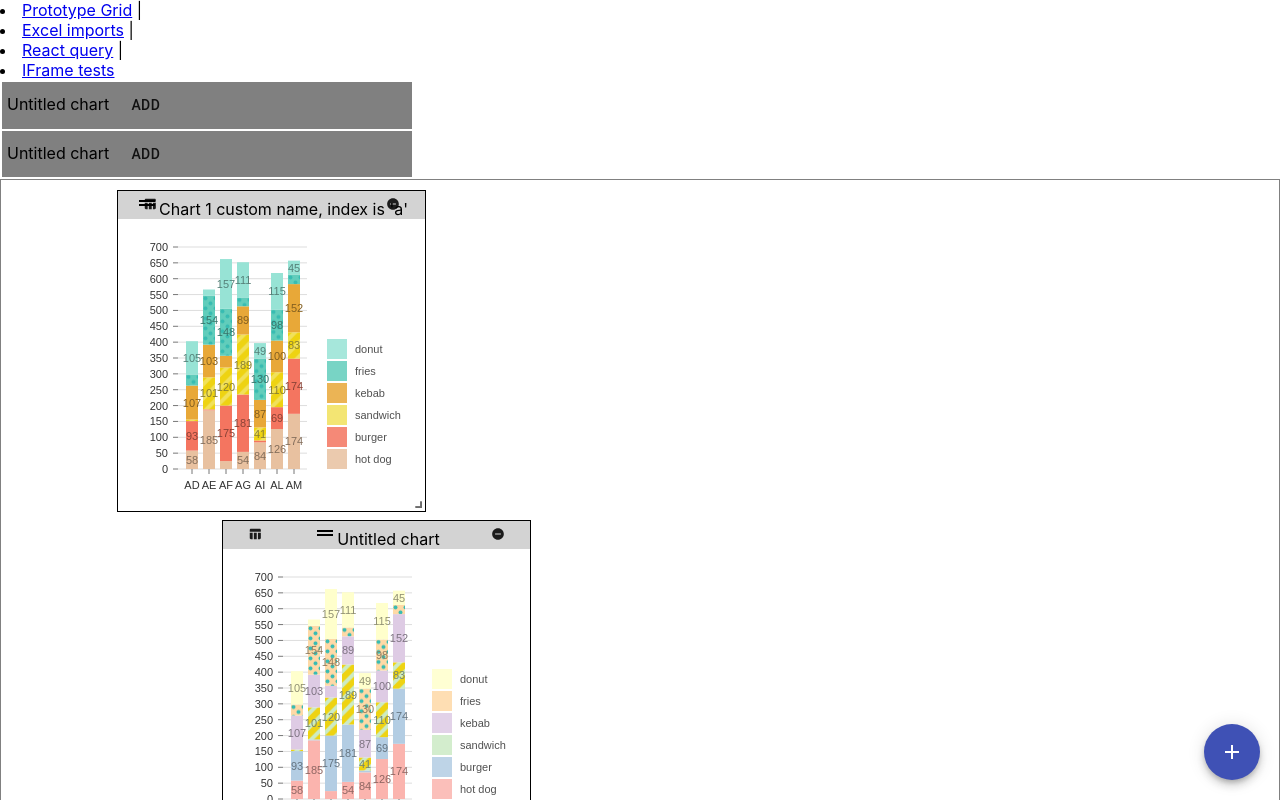
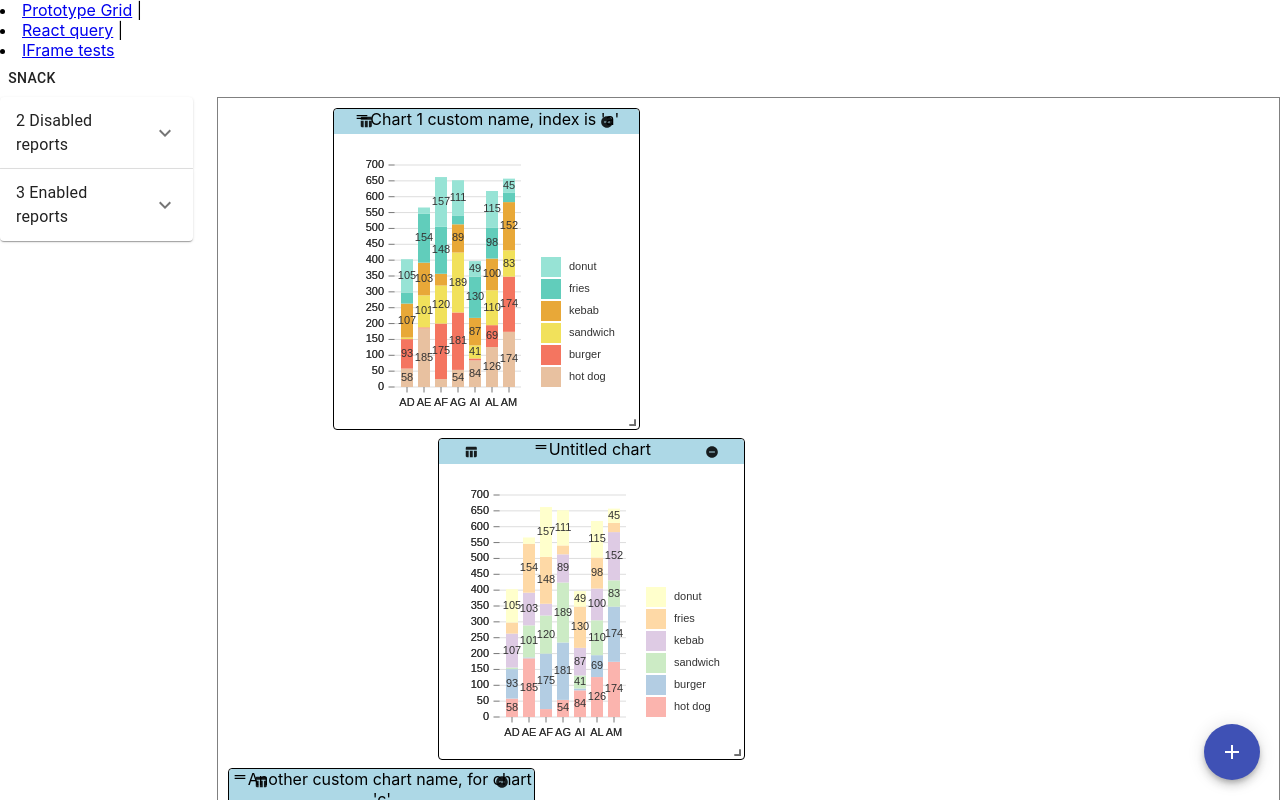
Before and after one commit to Pingco-Interns/insights, a React (Create React App) app: page / in a window 1280 px wide. Shown: the top 800 px of the page. Built offline with nearby package versions, Linux system fonts and the light colour scheme.

Commit message:
Added better visuals and completed adding data, along with some maintainance.

```diff
--- a/src/App.jsx
+++ b/src/App.jsx
@@ -4,7 +4,6 @@ import '../node_modules/react-grid-layout/css/styles.css';
 import '../node_modules/react-resizable/css/styles.css';
 
 import PrototypeGrid from './components/PrototypeGrid';
-import AddChart from './components/AddChart';
 import ReactQueryTrials from './components/ReactQueryTrials';
 import iframetest from './components/iframetest';
 
@@ -20,9 +19,6 @@ function App() {
                             <Link to="/">Prototype Grid</Link> |
                         </li>
                         <li>
-                            <Link to="/xlimport">Excel imports</Link> |
-                        </li>
-                        <li>
                             <Link to="/reactquery">React query</Link> |
                         </li>
                         <li>
@@ -33,8 +29,6 @@ function App() {
 
                 <Switch>
                     <Route exact path="/" component={PrototypeGrid}>
-                    </Route>
-                    <Route exact path="/xlimport" component={AddChart}>
                     </Route>
                     <Route exact path="/reactquery" component={ReactQueryTrials}>
                     </Route>
--- a/src/components/AddChartModal.jsx
+++ b/src/components/AddChartModal.jsx
@@ -1,10 +1,13 @@
 import React, {useState} from 'react';
+import Chart from './Chart';
 
 import Dialog from '@material-ui/core/Dialog';
 import DialogActions from '@material-ui/core/DialogActions';
 import DialogContent from '@material-ui/core/DialogContent';
 import DialogContentText from '@material-ui/core/DialogContentText';
 import DialogTitle from '@material-ui/core/DialogTitle';
+import Select from '@material-ui/core/Select';
+import TextField from '@material-ui/core/TextField';
 
 import Fab from '@material-ui/core/Fab';
 import AddIcon from '@material-ui/icons/Add';
@@ -31,7 +34,75 @@ function AddChartModal(props) {
     const setAddDialogOpen = () => setAddDialog(true);
     const setAddDialogClose = () => setAddDialog(false);
 
+    const themeArray = [
+        'nivo',
+        'category10',
+        'accent',
+        'dark2',
+        'paired',
+        'pastel1',
+        'pastel2',
+        'set1',
+        'set2',
+        'set3',
+        'brown_blueGreen',
+        'purpleRed_green',
+        'pink_yellowGreen',
+        'purple_orange',
+        'red_blue',
+        'red_grey',
+        'red_yellow_blue',
+        'red_yellow_green',
+        'spectral',
+        'blues',
+        'greens',
+        'greys',
+        'oranges',
+        'purples',
+        'reds',
+        'blue_green',
+        'blue_purple',
+        'green_blue',
+        'orange_red',
+        'purple_blue_green',
+        'purple_blue',
+        'purple_red',
+        'red_purple',
+        'yellow_green_blue',
+        'yellow_green',
+        'yellow_orange_brown',
+        'yellow_orange_red',
+    ];
+    const [chartTheme, setChartTheme] = useState('nivo');
+
+    // const anchorArray = [
+    //     'top-left',
+    //     'top',
+    //     'top-right',
+    //     'left',
+    //     'center',
+    //     'right',
+    //     'bottom-left',
+    //     'bottom',
+    //     'bottom-right',
+    // ];
+
+    const [chartName, setChartName] = useState('');
+
     const [processedData, setProcessed] = useState();
+
+    function genString(length) {
+        var result = '';
+        var characters =
+            'ABCDEFGHIJKLMNOPQRSTUVWXYZabcdefghijklmnopqrstuvwxyz0123456789';
+        var charactersLength = characters.length;
+        for (var i = 0; i < length; i++) {
+            result += characters.charAt(
+                Math.floor(Math.random() * charactersLength),
+            );
+        }
+        return result;
+    }
 
     function onChange(e) {
         const reader = new FileReader();
@@ -44,30 +115,57 @@ function AddChartModal(props) {
 
             var dataRaw = XLSX.utils.sheet_to_json(
                 workbook.Sheets[sheetNames[sheetIndex - 1]],
-            )
+            );
 
-            var processed = {keys: Object.keys(dataRaw[0]).slice(1), data: dataRaw}
-            setProcessed(processed)
+            var processed = {
+                keys: Object.keys(dataRaw[0]).slice(1),
+                rawKeys: Object.keys(dataRaw[0]),
+                data: dataRaw,
+            };
+            setProcessed(processed);
         };
 
         reader.readAsBinaryString(e.target.files[0]);
-        // getKeys();
     }
 
-    // const getKeys = () => {
-    //     if (typeof curData !== 'undefined') {
-    //         setProcessed({
-    //             data: {keys: Object.keys(curData[0]), data: curData},
-    //         });
-    //         console.log(processedData);
-    //     }
-    // };
+    function saveCurrent() {
+        if (processedData) {
+            var data = {
+                data: processedData.data,
+                keys: processedData.keys,
+                indexBy: processedData.rawKeys[0],
+                layout: {
+                    i: genString(5),
+                    x: 1,
+                    y: 1,
+                    w: 3,
+                    h: 3,
+                    minW: 3,
+                    minH: 3,
+                },
+                rawKeys: processedData.rawKeys,
+                active: false,
+                options: {
+                    colors: chartTheme,
+                    legends: 'keys',
+                    anchor: 'bottom-right',
+                },
+                chartName: chartName,
+            };
+            props.parentCallback(data);
+            setAddDialog(false);
+        } else {
+            setAddDialog(false);
+        }
+    }
 
     return (
         <div>
             <Dialog
                 open={showAddDialog}
                 onClose={setAddDialogClose}
+                maxWidth="md"
+                fullWidth="true"
                 aria-labelledby="form-dialog">
                 <DialogTitle id="form-dialog">Add an entry</DialogTitle>
                 <DialogContent>
@@ -89,15 +187,51 @@ function AddChartModal(props) {
                             </FormHelperText>
                         </FormControl>
 
-                        {typeof processedData !== 'undefined' ? (
-                            <TableRender data={processedData} />
+                        {typeof processedData !== 'undefined' && processedData != null ? (
+                            <>
+
+                                <TableRender data={processedData} />
+
+                                <Select
+                                    value={chartTheme}
+                                    onChange={(e) => {
+                                        setChartTheme(e.target.value);
+                                    }}>
+                                    {themeArray.map((i) => {
+                                        return (
+                                            <option key={i} value={i}>
+                                                {i}
+                                            </option>
+                                        );
+                                    })}
+                                </Select>
+                                <FormHelperText>Chart theme</FormHelperText>
+                                <TextField
+                                    id="standard-basic"
+                                    onChange={(e) =>
+                                        setChartName(e.target.value)
+                                    }
+                                    label="Standard"
+                                />
+                                <FormHelperText>Chart Name</FormHelperText>
+
+                                <Chart data={processedData.data}
+                                    keys={processedData.keys}
+                                    indexBy={'Country'}
+                                    options={{
+                                        colors: 'nivo',
+                                        legends: 'keys',
+                                        anchor: 'bottom-right',
+                                    }}
+                                />
+                            </>
                         ) : (
-                            <p>No table selected, please try again</p>
+                            <p></p>
                         )}
                     </DialogContentText>
                 </DialogContent>
                 <DialogActions>
-                    <Button onClick={setAddDialogClose} color="default">
+                    <Button onClick={saveCurrent} color="default">
                         Save
                     </Button>
                     <Button onClick={setAddDialogClose} color="default">
--- a/src/components/Chart.jsx
+++ b/src/components/Chart.jsx
@@ -1,12 +1,13 @@
 import React from 'react';
-import {ResponsiveBar} from '@nivo/bar';
+import {ResponsiveBarCanvas} from '@nivo/bar';
 import PropTypes from 'prop-types';
 
 //try to get the chart stuff in a responsive grid
 function Chart(props) {
+
     return (
         <>
-            <ResponsiveBar
+            <ResponsiveBarCanvas
                 data={props.data}
                 keys={props.keys}
                 indexBy={props.indexBy}
@@ -39,24 +40,24 @@ function Chart(props) {
                 }}
                 labelSkipWidth={12}
                 labelSkipHeight={12}
-                labelTextColor={{from: 'color', modifiers: [['darker', 1.6]]}}
+                // labelTextColor={{from: 'color', modifiers: [['darker', 1.6]]}}
                 legends={[
                     {
                         dataFrom: props.options.legends,
                         anchor: props.options.anchor,
-                    direction: "column",
+                        direction: 'column',
                         justify: false,
                         translateX: 120,
                         translateY: 0,
                         itemsSpacing: 2,
                         itemWidth: 100,
                         itemHeight: 20,
-                    itemDirection: "left-to-right",
+                        itemDirection: 'left-to-right',
                         itemOpacity: 0.85,
                         symbolSize: 20,
                         effects: [
                             {
-                        on: "hover",
+                                on: 'hover',
                                 style: {
                                     itemOpacity: 1,
                                 },
@@ -122,6 +123,7 @@ Chart.propTypes = {
             'yellow_orange_brown',
             'yellow_orange_red',
         ]),
+        custom: PropTypes.object,
         defs: PropTypes.arrayOf(PropTypes.object),
         fill: PropTypes.arrayOf(PropTypes.object),
         legends: PropTypes.string,
--- a/src/components/PrototypeGrid.jsx
+++ b/src/components/PrototypeGrid.jsx
@@ -16,9 +16,13 @@ import DialogContent from '@material-ui/core/DialogContent';
 import DialogContentText from '@material-ui/core/DialogContentText';
 import DialogTitle from '@material-ui/core/DialogTitle';
 
-import {Tooltip} from '@material-ui/core';
+import {Tooltip, Grid, Snackbar, IconButton} from '@material-ui/core';
+import {Close as CloseIcon} from '@material-ui/icons';
 
-//Need to show modal and dialog windows with the table here. If not, it'll be constrainted to the chart's div and not to the viewport.
+import Accordion from '@material-ui/core/Accordion';
+import AccordionSummary from '@material-ui/core/AccordionSummary';
+import Typography from '@material-ui/core/Typography';
+import ExpandMoreIcon from '@material-ui/icons/ExpandMore';
 
 const dataRaw = [
     //Maybe this can be processed in the backend? front end can do processing too, with some templated/default values.
@@ -796,13 +800,15 @@ const dataRaw = [
 
 //I have a const outside of the component ^ that gives the raw data, which is then loaded into a state and used to render the charts
 function PrototypeGrid(props) {
+    //#region
     //can change to localstorage to save to local storage when layout changes.
     //https://github.com/react-grid-layout/react-grid-layout/blob/master/test/examples/8-localstorage-responsive.jsx
     const ReactGridLayout = WidthProvider(Responsive);
+    const [dataState, setDataState] = useState(dataRaw);
 
     const [currentData, setCurrentData] = useState({
-        keys: dataRaw[0].keys,
-        data: dataRaw[0].data,
+        keys: dataState[0].keys,
+        data: dataState[0].data,
     }); //holds the current data to display to the modal window. Since editing is done elsewhere this doesnt exactly need to be dynamic.
 
     const [showTableDialog, setShowTableDialog] = useState(false);
@@ -810,10 +816,10 @@ function PrototypeGrid(props) {
     const setTableDialogClose = () => setShowTableDialog(false);
 
     const [activeData, setActiveData] = useState(
-        dataRaw.filter((i) => i.active),
+        dataState.filter((i) => i.active),
     );
     const [inactiveData, setInactiveData] = useState(
-        dataRaw.filter((i) => !i.active),
+        dataState.filter((i) => !i.active),
     );
 
     const toggleActive = (item, isActive, layout) => {
@@ -840,8 +846,20 @@ function PrototypeGrid(props) {
         setInactiveData(prevInactive);
     };
 
+    const handleCallback = (childData) => {
+        var prev = [...dataState];
+        prev.push(childData);
+
+        setDataState(prev);
+
+        toggleActive(childData, false);
+        console.log(childData);
+    };
+    const [showSnackbar, setSnackbar] = useState(false);
+    const openSnackbar = () => setSnackbar(true);
+    const closeSnackbar = () => setSnackbar(false);
+
     const onDrop = (layout, layoutItem, _event) => {
-        // alert(`Dropped element props:\n${JSON.stringify(layoutItem, ['x', 'y', 'w', 'h'], 2)}`);
         _event.preventDefault();
         const data = _event.dataTransfer.getData('text');
         const item = inactiveData[data];
@@ -858,6 +876,7 @@ function PrototypeGrid(props) {
         console.log(item);
         toggleActive(item, true);
     };
+    //#endregion
 
     return (
         <div>
@@ -868,18 +887,31 @@ function PrototypeGrid(props) {
                 and provided to ReactGridLayout through the "layouts" prop.
                 either that, or you have to provide the layout into the child elements.
             */}
-            <div className="toolbar">
+            <Button onClick={openSnackbar}>snack</Button>
+            <Grid container spacing={3}>
+                <Grid item xs={2}>
+                    <Accordion>
+                        <AccordionSummary
+                            expandIcon={<ExpandMoreIcon />}
+                            aria-controls="panel2a-content"
+                            id="panel2a-header">
+                            <Typography>
+                                {inactiveData.length} Disabled reports
+                            </Typography>
+                        </AccordionSummary>
                         {inactiveData.map((i, index) => {
                             return (
                                 <div
                                     className="droppable-element"
                                     draggable="true"
                                     style={{
-                                width: '400px',
+                                        width: 'inherit',
                                         padding: '5px',
-                                backgroundColor: 'grey',
+                                        backgroundColor: 'darkgrey',
                                         margin: '2px',
                                         border: '1px solid white;',
+                                        cursor: 'pointer',
+                                        borderRadius: '5px',
                                     }}
                                     onDragStart={(e) =>
                                         e.dataTransfer.setData('text', index)
@@ -887,21 +919,61 @@ function PrototypeGrid(props) {
                                     id="testing"
                                     itemProp={i}
                                     key={i.layout.i}>
-                            {i.chartName ? i.chartName : 'Untitled chart'}{' '}
-                            <Button onClick={() => toggleActive(i, true)}>
-                                Add
-                            </Button>
+                                    {i.chartName
+                                        ? i.chartName
+                                        : 'Untitled chart'}
                                 </div>
                             );
                         })}
+                    </Accordion>
+                    <Accordion>
+                        <AccordionSummary
+                            expandIcon={<ExpandMoreIcon />}
+                            aria-controls="panel1a-content"
+                            id="panel1a-header">
+                            <Typography>
+                                {activeData.length} Enabled reports
+                            </Typography>
+                        </AccordionSummary>
+                        {activeData.map((i, index) => {
+                            return (
+                                <div
+                                    className="droppable-element"
+                                    style={{
+                                        width: 'inherit',
+                                        padding: '5px',
+                                        backgroundColor: 'lightblue',
+                                        margin: '2px',
+                                        border: '1px solid white;',
+                                        cursor: 'pointer',
+                                        borderRadius: '5px',
+                                    }}
+
+                                    id="testing"
+                                    itemProp={i}
+                                    key={i.layout.i}>
+                                    {i.chartName
+                                        ? i.chartName
+                                        : 'Untitled chart'}
                                 </div>
+                            );
+                        })}
+                    </Accordion>
+                </Grid>
+                <Grid item xs={10}>
                     <ReactGridLayout
-                style={{border: '1px solid grey'}}
+                        style={{border: '1px solid grey', minHeight: '500px'}}
                         className="layout"
                         cols={{lg: 12, md: 10, sm: 6, xs: 4, xxs: 2}}
                         rows={15}
                         rowHeight={100}
-                breakpoints={{lg: 1200, md: 996, sm: 768, xs: 480, xxs: 0}}
+                        breakpoints={{
+                            lg: 1200,
+                            md: 996,
+                            sm: 768,
+                            xs: 480,
+                            xxs: 0,
+                        }}
                         width={1200}
                         isDroppable={true}
                         onDrop={onDrop}
@@ -909,7 +981,10 @@ function PrototypeGrid(props) {
                         {activeData.map((i) => {
                             return (
                                 <div
-                            style={{border: '1px solid black'}}
+                                    style={{
+                                        border: '1px solid black',
+                                        borderRadius: '4px',
+                                    }}
                                     data-grid={i.layout}
                                     key={i.layout.i}>
                                     <Tooltip title="Drag chart">
@@ -918,13 +993,15 @@ function PrototypeGrid(props) {
                                             className="draggableHandle"
                                             style={{
                                                 textAlign: 'center',
-                                        backgroundColor: 'lightgray',
+                                                backgroundColor: 'lightblue',
                                                 minWidth: '100%',
                                                 minHeight: '25px',
                                                 position: 'fixed',
                                                 cursor: 'pointer',
+                                                borderTopLeftRadius: '4px',
+                                                borderTopRightRadius: '4px',
                                             }}>
-                                    <DragHandleIcon />
+                                            <DragHandleIcon fontSize="inherit" />
                                             {i.chartName
                                                 ? i.chartName
                                                 : 'Untitled chart'}
@@ -938,6 +1015,7 @@ function PrototypeGrid(props) {
                                                 setCurrentData({
                                                     keys: i.keys,
                                                     data: i.data,
+                                                    chartName: i.chartName ? i.chartName : 'Untitled chart'
                                                 });
                                             }}>
                                             <TableChartIcon fontSize="inherit" />
@@ -946,7 +1024,9 @@ function PrototypeGrid(props) {
                                     <Tooltip title="Remove chart">
                                         <Button
                                             size="medium"
-                                    onClick={() => toggleActive(i, false)}
+                                            onClick={() =>
+                                                toggleActive(i, false)
+                                            }
                                             style={{float: 'right'}}>
                                             <RemoveCircleIcon fontSize="inherit" />
                                         </Button>
@@ -965,11 +1045,13 @@ function PrototypeGrid(props) {
                             );
                         })}
                     </ReactGridLayout>
+                </Grid>
+            </Grid>
 
             <Dialog open={showTableDialog} onClose={setTableDialogClose}>
-                <DialogTitle id="form-dialog-title">Chart Details</DialogTitle>
+                <DialogTitle id="form-dialog-title">Chart data</DialogTitle>
                 <DialogContent>
-                    <DialogContentText>Chart data:</DialogContentText>
+                    <DialogContentText>Chart data of <b>"{currentData.chartName}"</b></DialogContentText>
                     <TableRender data={currentData} />
                 </DialogContent>
                 <DialogActions>
@@ -978,7 +1060,27 @@ function PrototypeGrid(props) {
                     </Button>
                 </DialogActions>
             </Dialog>
-            <AddChartModal />
+
+            <AddChartModal parentCallback={handleCallback} />
+
+            <Snackbar
+                anchorOrigin={{
+                    vertical: 'bottom',
+                    horizontal: 'center',
+                }}
+                open={showSnackbar}
+                onClose={closeSnackbar}
+                message="Delete"
+                action={
+                    <IconButton
+                        size="small"
+                        aria-label="close"
+                        color="inherit"
+                        onClick={closeSnackbar}>
+                        <CloseIcon fontSize="small" />
+                    </IconButton>
+                }
+            />
         </div>
     );
 }
--- a/src/components/AddChart.jsx
+++ b/src/components/archive/AddChart.jsx
@@ -1,3 +1,5 @@
+// first draft of data imports. dont use this cos it will break
+
 import React, { useState } from 'react'
 import FormControl from '@material-ui/core/FormControl'
 import FormHelperText from '@material-ui/core/FormHelperText'
@@ -5,8 +7,6 @@ import FormLabel from '@material-ui/core/FormLabel'
 import Button from '@material-ui/core/Button'
 import TextField from '@material-ui/core/TextField'
 import XLSX from 'xlsx';
-
-
 
 const AddChart = (props)=>{
 
```
Also changed, not shown: src/components/EditChart.jsx (added, +7 -0 lines), src/components/archive/ChartTests.jsx (renamed from src/components/ChartTests.jsx). Lines whose indentation alone changed are shown as unchanged.
